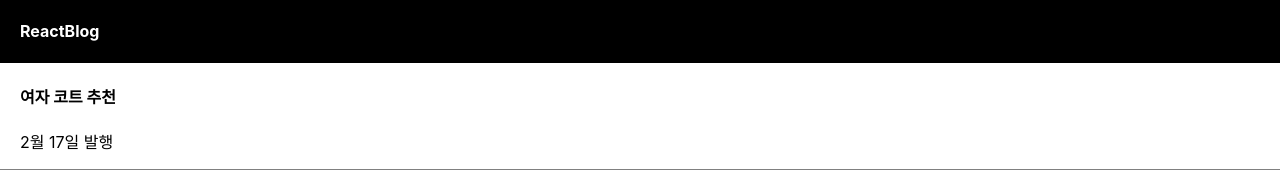
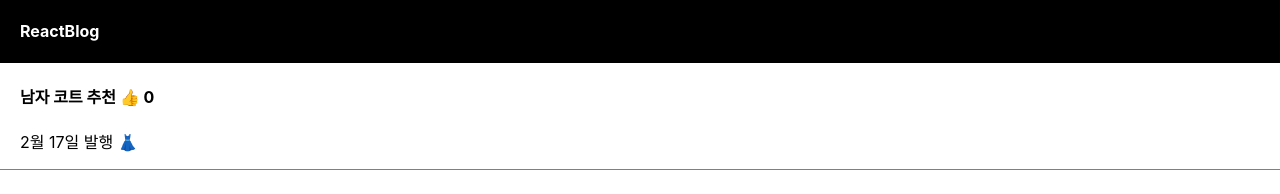
Before and after one commit to sinsohi/ReactBlog, a React (Create React App) app: page / in a window 1280 px wide. Shown: the top 194 px of the page. Built offline with nearby package versions, Linux system fonts and the light colour scheme.

Commit message:
5강 - 버튼에 기능개발을 해보자 & 리액트 state변경하는 법

```diff
--- a/src/App.js
+++ b/src/App.js
@@ -1,17 +1,18 @@
+/* eslint-disable */ // -> lint 끄는 기능
 import logo from './logo.svg';
 import './App.css';
 import {useState} from 'react';
 
 function App() {
 
-  let [글제목,b] = useState('여자 코트 추천');
+  let [글제목,setTitle] = useState(['남자 코트 추천', '강남 우동 맛집', '파이썬 독학']);
   // a -> state에 보관했던 자료 나옴
   // b -> state 변경 도와주는 함수
   // 변수와 state의 차이 : state 쓰던 html은 자동 재렌더링 됨
 
   let [logo,setLogo] = useState('ReactBlog');
-  let [title2, setTitle_2] = useState('강남 우동 맛집');
-  let [title3,setTitle_3] = useState('파이썬 독학');
+  let [따봉,따봉변경] = useState(0)
+
 
 
 
@@ -21,15 +22,18 @@
         <h4>{logo}</h4>
       </div>
       <div className="list">
-        <h4>{글제목}</h4>
+        <h4>{글제목[0]} <span onClick={()=>{따봉변경(따봉++)}}>👍</span> {따봉} </h4>
+        <p>2월 17일 발행<span onClick={()=>{setTitle(['여자 코트 추천', '강남 우동 맛집', '파이썬 독학'])}}> 👗</span></p>
+      </div>
+
+
+
+      <div className="list">
+        <h4>{글제목[1]}</h4>
         <p>2월 17일 발행</p>
       </div>
       <div className="list">
-        <h4>{title2}</h4>
-        <p>2월 17일 발행</p>
-      </div>
-      <div className="list">
-        <h4>{title3}</h4>
+        <h4>{글제목[2]}</h4>
         <p>2월 17일 발행</p>
       </div>
 
```
